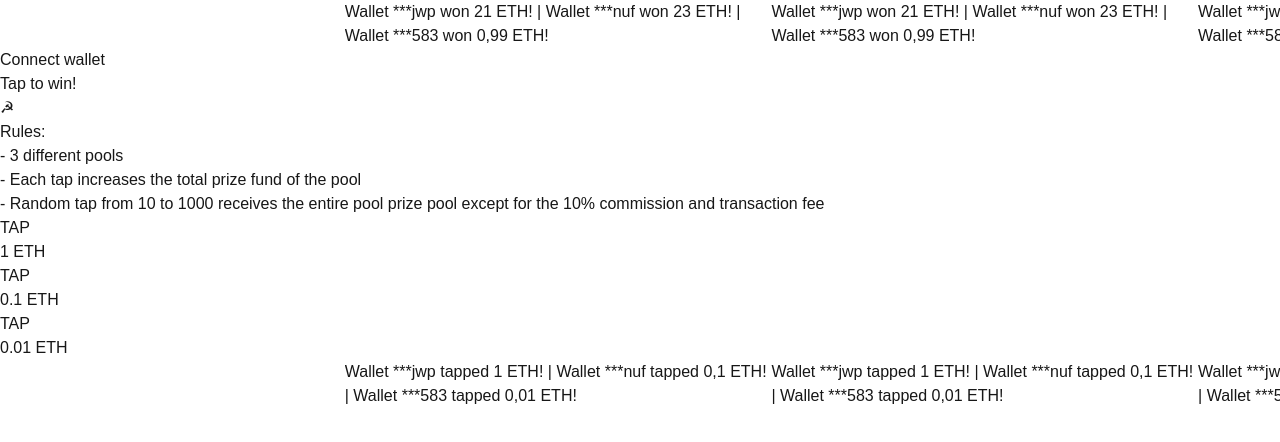
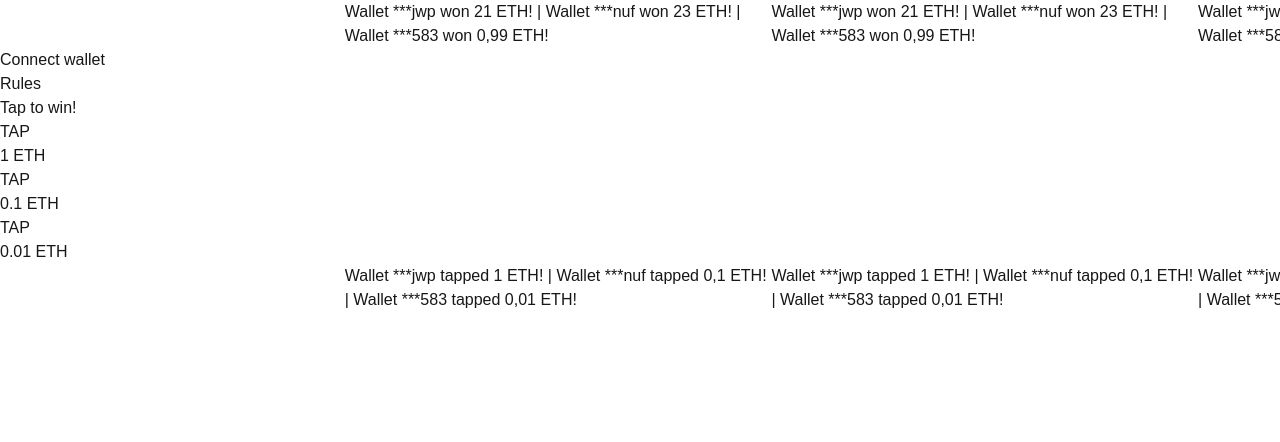
Before and after one commit to Troonsply/frontend, a Next.js app: page / in a window 1280 px wide. Shown: the top 442 px of the page. Built offline with nearby package versions, Linux system fonts and the light colour scheme.

Commit message:
change rules button

```diff
--- a/src/components/ConnectWalletButton/ConnectWalletButton.tsx
+++ b/src/components/ConnectWalletButton/ConnectWalletButton.tsx
@@ -1,4 +1,4 @@
-"use client";
+'use client';
 
 import {FC, useEffect, useRef, useState} from 'react';
 
@@ -28,10 +28,14 @@ const ConnectWalletButton: FC = () => {
     }, [isModalOpen]);
 
     return (
-        <div className="relative flex justify-end w-full -mt-28">
+        <div className="relative flex justify-end w-full -mt-28 mr-2">
             <button
                 onClick={toggleModal}
-                className="bg-gray-300 px-4 py-2 rounded-md text-black font-semibold"
+                className="bg-gray-300 px-4 py-2 rounded-md
+                text-black font-semibold shadow-lg transform
+                transition-transform duration-200 ease-in-out
+                hover:shadow-xl hover:scale-105
+                active:shadow-sm active:scale-95"
             >
                 Connect wallet
             </button>
@@ -40,16 +44,20 @@ const ConnectWalletButton: FC = () => {
                 <div className="fixed inset-0 flex items-center justify-center bg-black bg-opacity-50 z-50">
                     <div className="w-96 bg-white border border-gray-300 shadow-lg rounded-md p-6" ref={modalRef}>
                         <h2 className="text-lg font-semibold text-center mb-4 text-black">Select Wallet</h2>
-                        <button className="w-full bg-blue-500 text-white py-3 mb-3 rounded-md text-lg hover:bg-blue-600 active:bg-blue-700">
+                        <button
+                            className="w-full bg-blue-500 text-white py-3 mb-3 rounded-md text-lg hover:bg-blue-600 active:bg-blue-700">
                             Wallet 1
                         </button>
-                        <button className="w-full bg-blue-500 text-white py-3 mb-3 rounded-md text-lg hover:bg-blue-600 active:bg-blue-700">
+                        <button
+                            className="w-full bg-blue-500 text-white py-3 mb-3 rounded-md text-lg hover:bg-blue-600 active:bg-blue-700">
                             Wallet 2
                         </button>
-                        <button className="w-full bg-blue-500 text-white py-3 mb-3 rounded-md text-lg hover:bg-blue-600 active:bg-blue-700">
+                        <button
+                            className="w-full bg-blue-500 text-white py-3 mb-3 rounded-md text-lg hover:bg-blue-600 active:bg-blue-700">
                             Wallet 3
                         </button>
-                        <button className="w-full bg-blue-500 text-white py-3 rounded-md text-lg hover:bg-blue-600 active:bg-blue-700">
+                        <button
+                            className="w-full bg-blue-500 text-white py-3 rounded-md text-lg hover:bg-blue-600 active:bg-blue-700">
                             Wallet 4
                         </button>
                     </div>
--- /dev/null
+++ b/src/components/RulesButton/RulesButton.tsx
@@ -0,0 +1,60 @@
+"use client";
+
+import {FC, useEffect, useRef, useState} from 'react';
+
+const RulesButton: FC = () => {
+    const [isModalOpen, setIsModalOpen] = useState(false);
+    const modalRef = useRef<HTMLDivElement>(null);
+
+    const toggleModal = () => {
+        setIsModalOpen(!isModalOpen);
+    };
+
+    const handleClickOutside = (event: MouseEvent) => {
+        if (modalRef.current && !modalRef.current.contains(event.target as Node)) {
+            setIsModalOpen(false);
+        }
+    };
+
+    useEffect(() => {
+        if (isModalOpen) {
+            document.addEventListener('mousedown', handleClickOutside);
+        } else {
+            document.removeEventListener('mousedown', handleClickOutside);
+        }
+        return () => {
+            document.removeEventListener('mousedown', handleClickOutside);
+        };
+    }, [isModalOpen]);
+
+    return (
+        <div className="relative flex justify-end w-full -mt-28 mr-2">
+            <button
+                onClick={toggleModal}
+                className="bg-gray-300 px-4 py-2 rounded-md text-black
+                 font-semibold w-36 shadow-lg transform
+                 transition-transform duration-200 ease-in-out
+                 hover:shadow-xl hover:scale-105
+                active:shadow-sm active:scale-95"
+            >
+                Rules
+            </button>
+
+            {isModalOpen && (
+                <div className="fixed inset-0 flex items-center justify-center bg-black bg-opacity-50 z-50">
+                    <div className="w-96 bg-white border border-gray-300 shadow-lg rounded-md p-6" ref={modalRef}>
+                        <div className="text-black">
+                            <p className="font-semibold mb-1 text-black">Rules:</p>
+                            <span>- 3 different pools</span><br/>
+                            <span>- Each tap increases the total prize fund of the pool</span><br/>
+                            <span>- Random tap from 10 to 1000 receives the entire pool prize pool except for the 10% commission and transaction fee</span>
+                        </div>
+                    </div>
+                </div>
+            )}
+
+        </div>
+    );
+};
+
+export default RulesButton;
--- a/src/components/TapToWin/TapToWin.tsx
+++ b/src/components/TapToWin/TapToWin.tsx
@@ -2,25 +2,18 @@ import {FC} from 'react';
 import Marquee from '@/components/Marquee/Marquee';
 import TapButton from '@/components/TapButton/TapButton';
 import ConnectWalletButton from '@/components/ConnectWalletButton/ConnectWalletButton';
+import RulesButton from '@/components/RulesButton/RulesButton';
 
 const TapToWin: FC = () => {
     return (
         <div className="min-h-screen flex flex-col items-center justify-between bg-white py-2.5">
             <Marquee text="Wallet ***jwp won 21 ETH! | Wallet ***nuf won 23 ETH! | Wallet ***583 won 0,99 ETH!"/>
             <ConnectWalletButton/>
+            <RulesButton/>
             <div className="text-center my-8 flex-col justify-between">
                 <div className="relative group">
                     <h1 className="text-5xl text-black mb-40 flex items-center justify-center">
                         Tap to win!
-                        <span className="relative group -mt-8 -translate-y-1">
-                            <p className="text-base w-8 h-8 flex items-center justify-center m-1 bg-gray-300 rounded-full cursor-pointer">{'\u262D'}</p>
-                            <div className="absolute bottom-full right-0 mb-2 w-64 p-3 bg-gray-300 text-black text-sm rounded-md shadow-lg opacity-0 group-hover:opacity-100 transition-opacity duration-300">
-                                <p className="font-semibold mb-1">Rules:</p>
-                                <span>- 3 different pools</span><br/>
-                                <span>- Each tap increases the total prize fund of the pool</span><br/>
-                                <span>- Random tap from 10 to 1000 receives the entire pool prize pool except for the 10% commission and transaction fee</span>
-                            </div>
-                        </span>
                     </h1>
                 </div>
                 <div className="flex space-x-16 mt-2">
```
